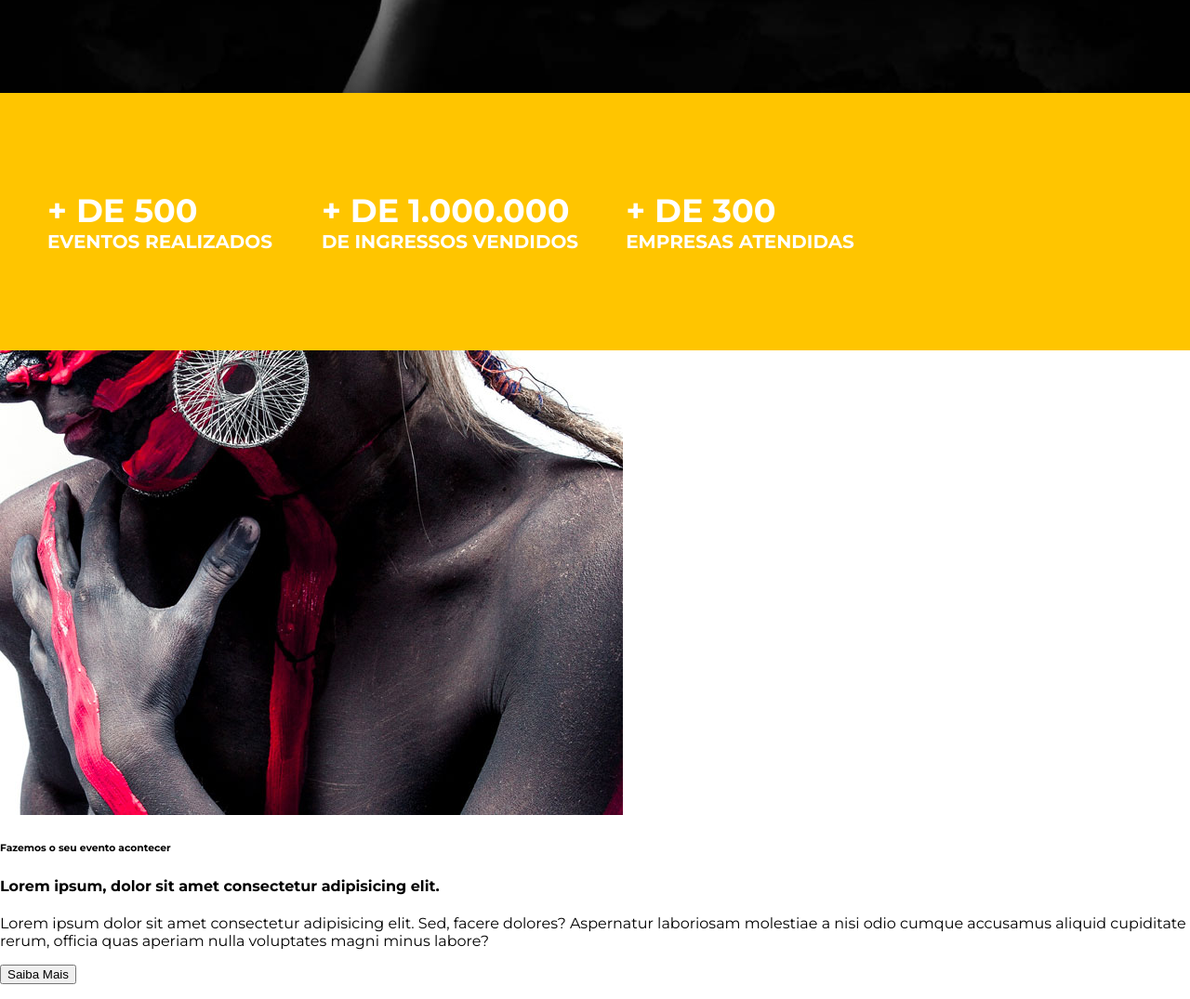
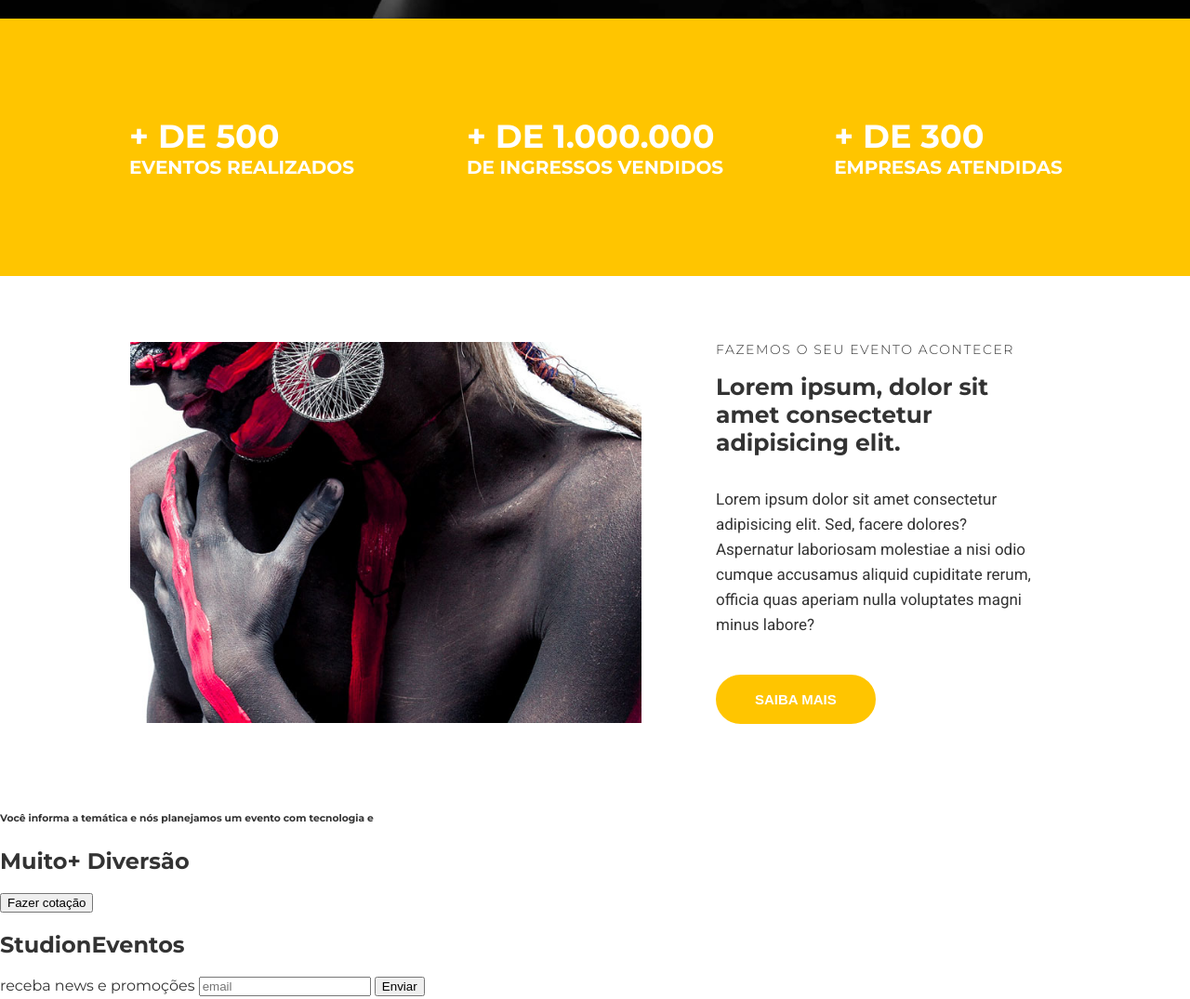
Before and after one commit to danielsilveira-dev/projeto-studion, a website: page src/index.html in a window 1280 px wide. Shown: the part 700-1775 px from the top of the page at 93% size. Drawn offline with Linux system fonts and the light colour scheme.

```diff
--- a/src/index.html
+++ b/src/index.html
@@ -9,6 +9,7 @@
 
   <body>
     <nav class="navbar">
+    <div class="container navbar__container">
       <h1 class="logo-studion">
         Studi<span class="copy--primary">on</span>
         <span class="logo-studion__subtitle">Eventos</span>
@@ -40,6 +41,7 @@
           </a>
         </li>
       </ul>
+    </div>
     </nav>
 
     <header>
@@ -64,7 +66,7 @@
 
     <main>
       <section id="counter">
-        <ul class="counter__container">
+        <ul class="container counter__container">
           <li>
             <h3>
               + de 500
@@ -92,9 +94,13 @@
         </ul>
       </section>
 
-      <section>
-        <div>
-          <img src="./images/institutional.jpg" alt="Studion Intitutional" />
+      <section class="container institutional">
+        <img
+          class="institutional__image"
+          src="./images/institutional.jpg"
+          alt="Studion Intitutional"
+        />
+        <div class="institutional__copy">
           <h6>Fazemos o seu evento acontecer</h6>
           <h4>Lorem ipsum, dolor sit amet consectetur adipisicing elit.</h4>
           <p>
@@ -103,7 +109,7 @@
             accusamus aliquid cupiditate rerum, officia quas aperiam nulla
             voluptates magni minus labore?
           </p>
-          <button>Saiba Mais</button>
+          <button class="btn btn--institutional">Saiba Mais</button>
         </div>
       </section>
 
--- a/src/style.css
+++ b/src/style.css
@@ -1,5 +1,4 @@
-@import url("https://fonts.googleapis.com/css2?family=Montserrat:wght@300;400;700;900&display=swap");
-
+@import url('https://fonts.googleapis.com/css2?family=Montserrat:wght@300;400;500;700;900&family=Roboto&display=swap');
 * {
   box-sizing: border-box;
 }
@@ -7,8 +6,10 @@
 :root {
   font-family: "Montserrat", sans-serif;
   font-size: 16px;
+  --color-copy: #333;
   --color-primary: #ffc500;
   --default-padding: 1rem;
+  color: var(--color-copy);
 }
 
 body {
@@ -27,6 +28,11 @@
   color: var(--color-primary);
 }
 
+.container {
+  max-width: 1140px;
+  margin: 0 auto;
+}
+
 ul {
   display: flex;
   list-style: none;
@@ -36,18 +42,21 @@
 .navbar {
   position: fixed;
   z-index: 1;
+  top: 0;
+  left: 0;
+  width: 100%;
+  background-color: #000;
+  color: #fff;
+}
+.navbar__container {
   display: grid;
   grid-template-columns: 1fr 9fr;
   align-items: center;
-  top: 0;
-  left: 0;
+
 
   width: 100vw;
   height: 7.75rem;
   padding: 0 1rem;
-
-  background-color: #000;
-  color: #fff;
 }
 .navbar__links {
   justify-self: end;
@@ -84,7 +93,7 @@
 
 .slide {
   position: relative;
-  height: calc(100vh - 7.75rem);
+  height: calc(90vh - 7.75rem);
 }
 .slide__background-image {
   width: 100%;
@@ -128,7 +137,8 @@
 
 .btn:hover,
 .btn:active,
-.btn:focus {
+.btn:focus,
+.btn--institutional {
   border-color: var(--color-primary);
   background-color: var(--color-primary);
   color: #fff;
@@ -145,9 +155,7 @@
   display: grid;
   grid-template-columns: repeat(auto-fill, minmax(300px, 1fr));
   place-items: center;
-
-  margin: 0;
-  padding: 4.375rem 1rem;
+  padding: 4.375rem 0;
 }
 
 .counter__container h3 {
@@ -157,3 +165,42 @@
   display: block;
   font-size: 1.25rem;
 }
+
+.institutional {
+  display: grid;
+  grid-template-columns: auto auto;
+  gap: 3.125rem;
+  align-items: center;
+  padding: 4.375rem;
+}
+.institutional__image {
+  max-width: 550px;
+}
+.institutional__copy {
+  padding: 0 1.875rem;
+}
+
+.institutional__copy h6 {
+  font-size: .875rem;
+  font-weight: 300;
+  letter-spacing: .1rem;
+  text-transform: uppercase;
+  margin: 0;
+}
+
+.institutional__copy h4 {
+  font-size: 1.5625rem;
+  margin-top: 1rem;
+}
+
+.institutional p {
+  font-family: 'Roboto', sans-serif;
+  font-size: 1.0625rem;
+  line-height: 1.6875rem;
+  margin-bottom: 0;
+  margin-bottom: 2.5rem;
+}
+.btn--institutional:hover {
+  color: var(--color-copy);
+  background: unset;
+}
```
Also changed, not shown: src/README.md.
